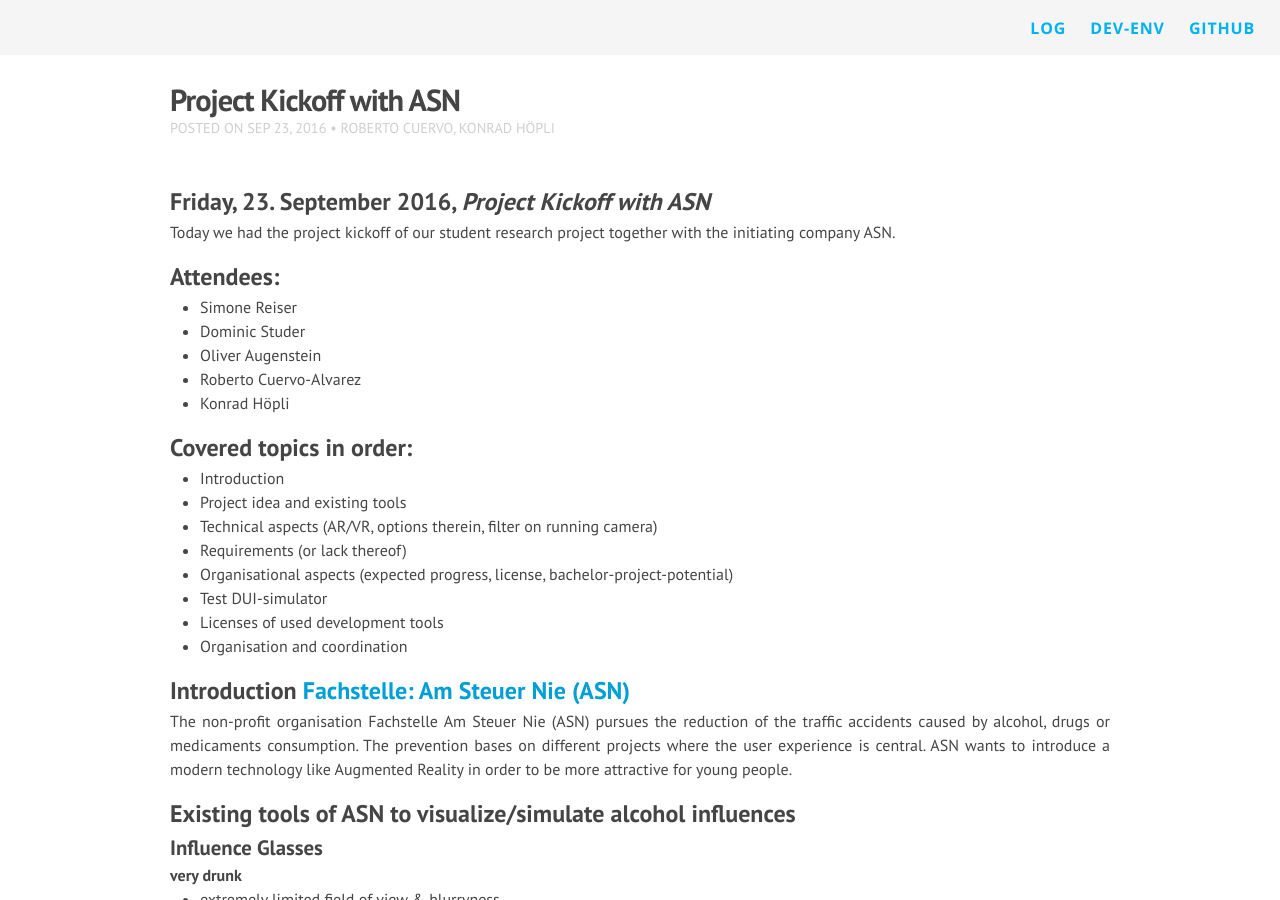
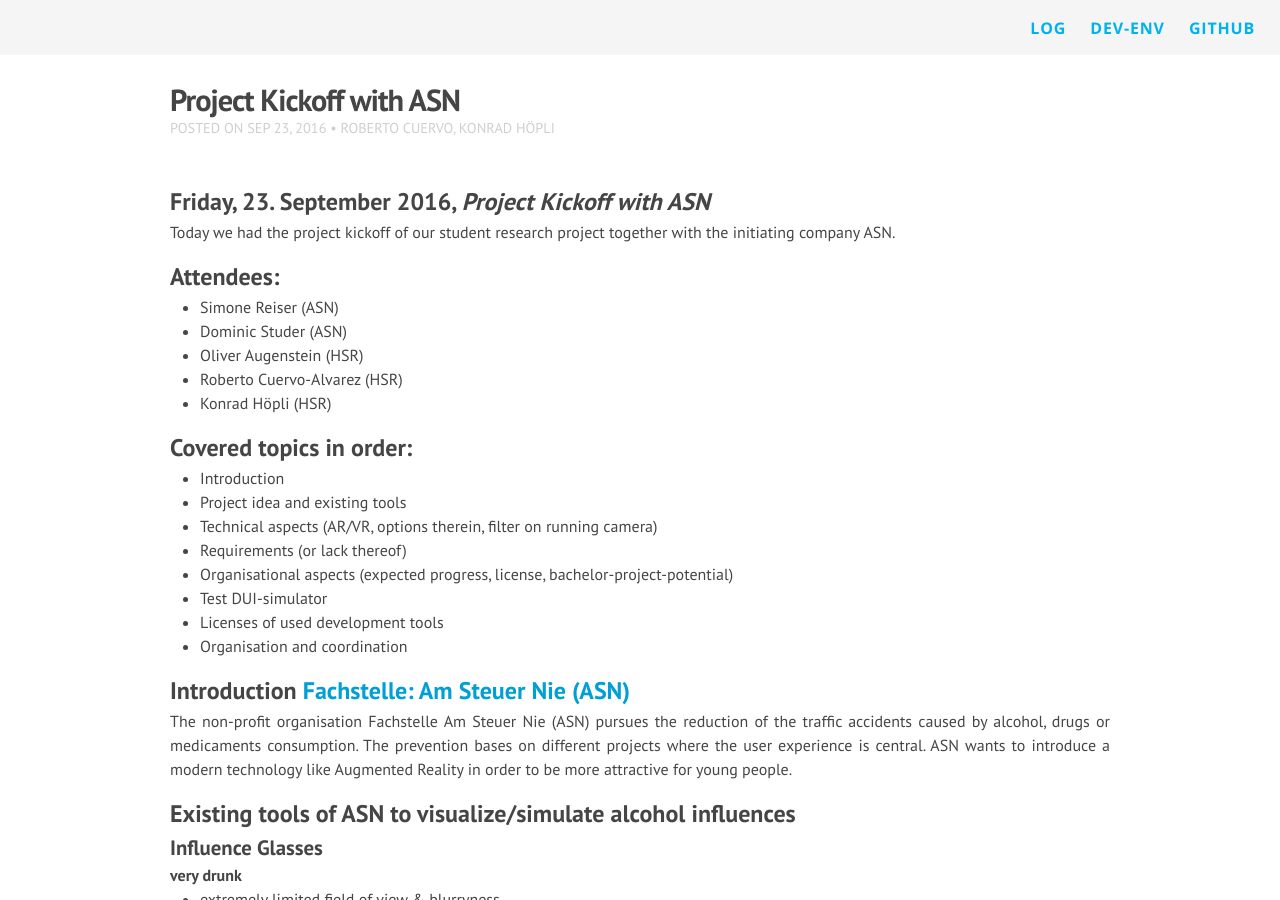
Before and after one commit to HSR-Semester-Arbeit2016/hsr-semester-arbeit2016.github.io, a Jekyll site: the page built from _posts/2016-09-23-kickoff-with-ASN.md, in a window 1280 px wide and 900 px high. Built offline with Jekyll 4.4.1, drawn with Linux system fonts in a browser that asks for light colours; nearby versions of some CDN libraries.

Commit message:
Modified ASN post
Signed-off-by: Roberto Cuervo <rcuervoa@hsr.ch>

```diff
--- a/_posts/2016-09-23-kickoff-with-ASN.md
+++ b/_posts/2016-09-23-kickoff-with-ASN.md
@@ -10,11 +10,11 @@
 Today we had the project kickoff of our student research project together with the initiating company ASN.
 
 ## Attendees:
-* Simone Reiser
-* Dominic Studer
-* Oliver Augenstein
-* Roberto Cuervo-Alvarez
-* Konrad Höpli
+* Simone Reiser (ASN)
+* Dominic Studer (ASN)
+* Oliver Augenstein (HSR)
+* Roberto Cuervo-Alvarez (HSR)
+* Konrad Höpli (HSR)
 
 ## Covered topics in order:
 * Introduction
```
